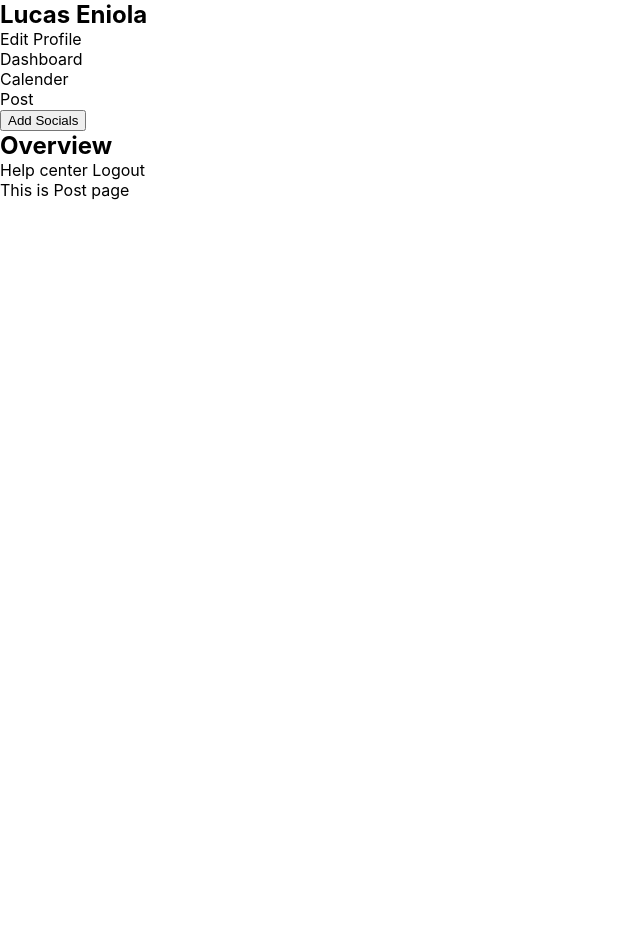
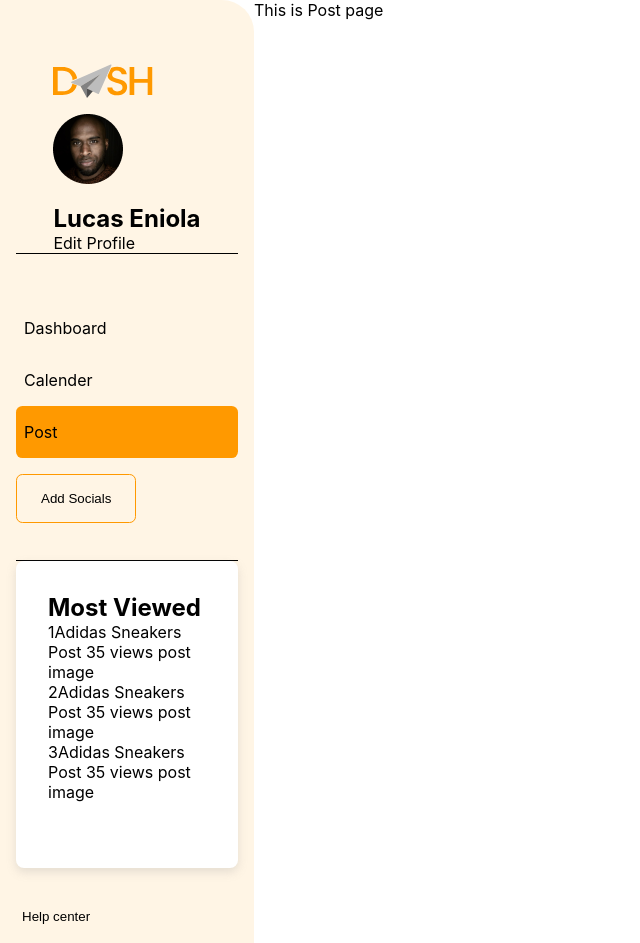
Before and after one commit to t-bello7/dash, a Next.js app: page /dashboard/post in a window 1280 px wide. Shown: the top 943 px of the page, without its empty margins (0-640 px from the left). Before the commit the page ends 800 px from the top, so only its background shows below. Built offline with nearby package versions, Linux system fonts and the light colour scheme.

Commit message:
style dashboard sidebar

```diff
--- a/component/CardItem.js
+++ b/component/CardItem.js
@@ -1,15 +1,11 @@
-import React from 'react';
 import styles from '../styles/CardItem.module.css'
 
-const CardItem = () => (
-  <div className={styles.card__container}>
-    <img src="./img/analyze.svg"/>
-    <h3>Track Your social media activities</h3>
-    <p>
-      Lorem ipsum dolor sit amet, consectetur adipiscing elit.
-      Lobortis enim sapien, risus, sed. Feugiat nulla.
-    </p>
+const CardItem = ({children , width}) => {
+  console.log(width)
+  return (
+  <div className={styles.card__container} style={{width: width}} >
+    {children}
   </div>
-);
+)};
 
 export default CardItem;
--- a/component/DashboardLayout.js
+++ b/component/DashboardLayout.js
@@ -1,8 +1,9 @@
 import React from "react";
 import SideNav from "./SideNav";
+import styles from "../styles/DashboardLayout.module.css"
 
 const DashboardLayout = ({ children }) => (
-  <div>
+  <div className={styles.dashboard__container}>
     <SideNav/>
     {children}
  </div>
--- a/component/SideNav.js
+++ b/component/SideNav.js
@@ -1,5 +1,8 @@
+import styles from '../styles/SideNav.module.css';
 import { v4 as uuidv4 } from "uuid"
+import { useRouter } from 'next/router';
 import Link from "next/link";
+import CardItem from './CardItem';
 
 const navLinks = [
     {
@@ -20,36 +23,67 @@ const navLinks = [
   ];
 
 
-const SideNav = () => (
-        <nav>
-            <div>
+const SideNav = () => {
+    const router =  useRouter()
+
+    return (
+        <nav className={styles.nav__container}>
+            <div className={`flow ${styles.nav__profile}`}>
+                <img src="/dash-logo.svg" className={styles.nav__logo}/>
+                <img src="/img/default-profile.png"/>
                 <h2> Lucas Eniola</h2>
                 <span> Edit Profile</span>
             </div>
 
-            <div>
+            <div className={styles.link__container}>
                 <ul>
                     {navLinks.map((link) => (
                         <Link key={link.index} href={link.path}>
-                            <li>{link.name}</li>
+                            <li className={router.pathname === link.path ? `${styles.nav__active} ${styles.nav__link}`: `${styles.nav__link}`}>{link.name}</li>
                         </Link>
                         ))
                     }
                 </ul>
-                <button> Add Socials </button>
+                <button className={`btn-secondary ${styles.btn__social}`}  > Add Socials </button>
             </div>
 
-            <div>
-                <h2> Overview </h2>
-            </div>
+            <CardItem width="100%" style={{margin:"1rem"}} >
+                <h2> Most Viewed </h2>
+                <div>
+                    <span>1</span>
 
-            <div>
-                <span> Help center </span>
-                <span> Logout </span>
+                     Adidas Sneakers Post
+                     35 views
+
+                     <span> post image</span>
+
+                </div>
+                <div>
+                    <span>2</span>
+
+                     Adidas Sneakers Post
+                     35 views
+
+                     <span> post image</span>
+
+                </div>
+                <div>
+                    <span>3</span>
+
+                     Adidas Sneakers Post
+                     35 views
+
+                     <span> post image</span>
+                </div>
+            </CardItem>
+
+            <div className={`flex ${styles.nav__button}`}>
+                <button> Help center </button>
+                <button> Logout </button>
             </div>
 
 
         </nav>
-)
+)}
 
 export default SideNav;
--- /dev/null
+++ b/styles/DashboardLayout.module.css
@@ -0,0 +1,4 @@
+.dashboard__container{
+    display: grid;
+    grid-template-columns: 254px 1fr;
+}
--- /dev/null
+++ b/styles/SideNav.module.css
@@ -0,0 +1,50 @@
+.nav__container{
+    background-color: var(--clr-secondary-2);
+    min-height: 100vh;
+    display: grid;
+    grid-template-rows: 2fr 3fr 3fr 1fr;
+    padding: 3rem 1rem;
+    border-radius: 0 2rem 2rem 0;
+}
+
+.nav__profile {
+    justify-self: center;
+}
+.nav__link{
+    border-radius: 0.4rem;
+    padding: 1rem 0.5rem;
+}
+.nav__active{
+    background-color: var(--clr-secondary);
+}
+.nav__logo{
+    width: 100px;
+    text-align: center;
+    display: block;
+}
+
+.btn__social{
+    margin-top: 1rem;
+}
+
+.nav__button{
+    margin-top: 5vh;
+    flex-direction: column;
+    gap: 1rem;
+    align-items: flex-start;
+}
+
+.nav__button > * {
+    border: 0;
+    background: none;
+}
+
+.link__container{
+    border-top: 1px solid black;
+    border-bottom: 1px solid black;
+    padding-top: 3rem;
+}
+
+.most__viewed{
+    margin-top: 1rem;
+}
--- a/styles/globals.css
+++ b/styles/globals.css
@@ -1,6 +1,7 @@
 :root {
   --clr-secondary: hsl(36, 100%, 50%);
   --clr-secondary-1: hsl(36, 100%, 71%);
+  --clr-secondary-2: hsla(37, 100%, 93%, 0.7);
   --clr-primary: hsl(240, 100%, 50%);
   --clr-info: hsl(214, 84%, 56%);
   --clr-success: hsl(145, 63%, 42%);
@@ -71,7 +72,7 @@ ul {
   display: flex;
   gap: 0.3rem;
   border-radius: 0.4rem;
-  border: 1px solid var(--clr-secondary-1);
+  border: 1px solid var(--clr-secondary);
 }
 
 .btn-secondary > img {
@@ -83,6 +84,6 @@ ul {
   margin-block: 1rem;
 }
 
-.flow > * {
-  margin-top: 2rem;
+.flow > :not(:last-child) {
+  margin-top: 1rem;
 }
```
Also changed, not shown: component/SearchBar.js (added, +10 -0 lines), pages/index.js (+8 -1 lines), public/img/default-profile.png (added).
